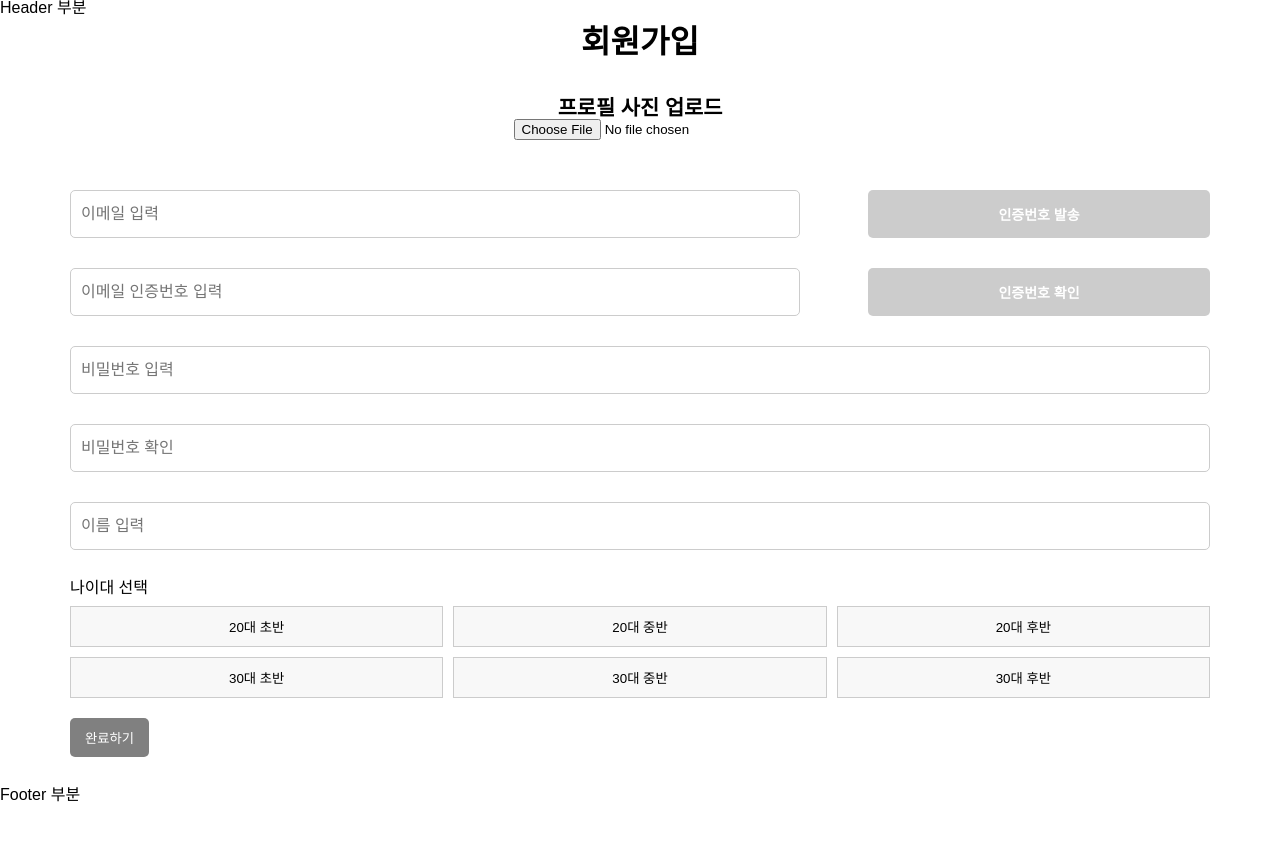
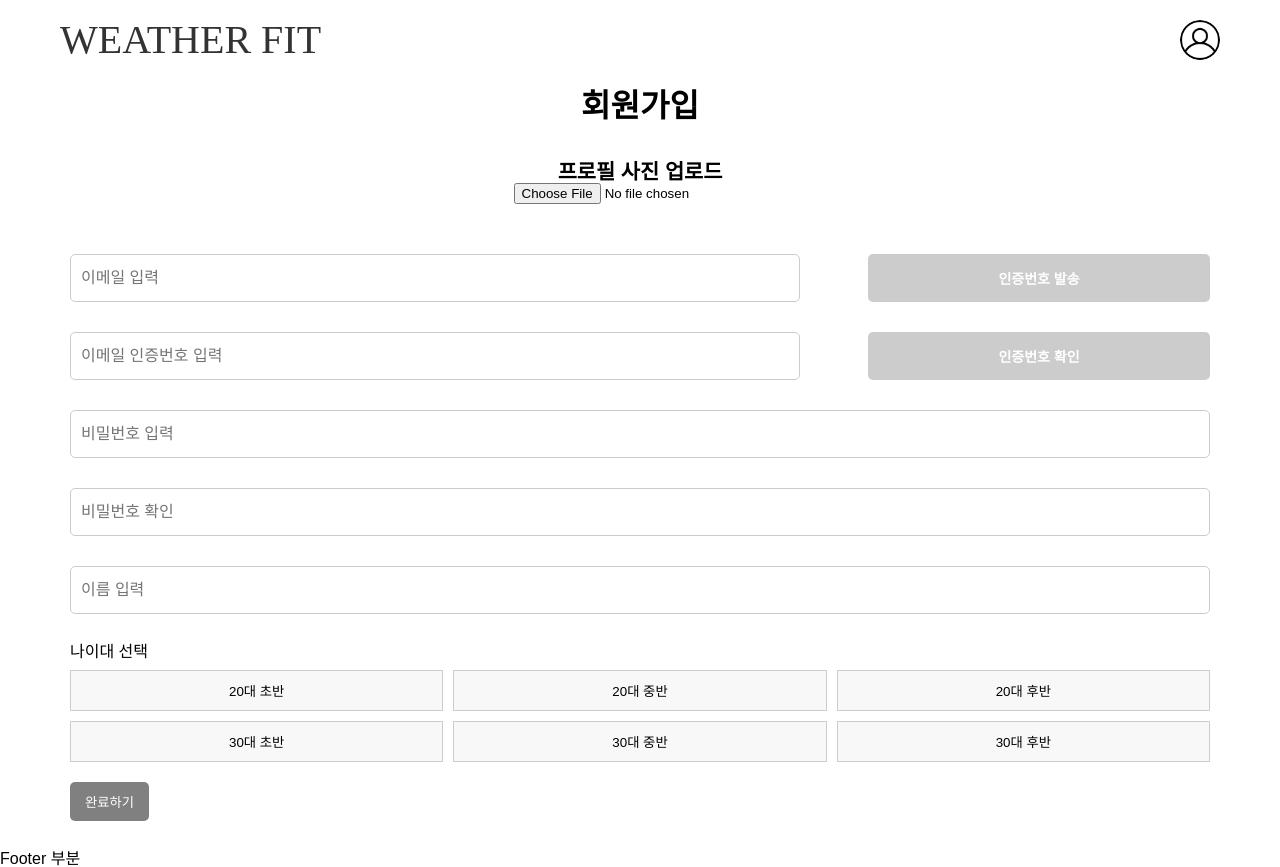
Before and after one commit to pshyun123/weather-fit, a React (Create React App) app: page /join in a window 1280 px wide. Before the commit the page ends 803 px from the top, so only its background shows below. Built offline with nearby package versions, Linux system fonts and the light colour scheme; no server answers.

Commit message:
login,header

```diff
--- a/src/api/LoginApi.jsx
+++ b/src/api/LoginApi.jsx
@@ -3,12 +3,30 @@ import Common from "../utils/Common";
 
 const LoginApi = {
   login: async (email, password) => {
-    console.log("로그인 진입 : " + email);
-    const data = {
-      email: email,
-      password: password,
-    };
-    return await axios.post(Common.WWEATHERFIT + "/auth/login", data);
+    try {
+      console.log("로그인 진입 : " + email);
+      const data = {
+        email: email,
+        password: password,
+      };
+
+      const response = await axios.post(
+        Common.WWEATHERFIT + "/auth/login",
+        data,
+        {
+          withCredentials: true, // 쿠키를 포함하여 요청
+          headers: {
+            "Content-Type": "application/json",
+          },
+        }
+      );
+
+      console.log("로그인 응답:", response.data);
+      return response;
+    } catch (error) {
+      console.error("로그인 에러:", error.response?.data);
+      throw error;
+    }
   },
 };
 
--- a/src/api/UserApi.jsx
+++ b/src/api/UserApi.jsx
@@ -62,6 +62,52 @@ const UserApi = {
     };
     return await axios.post(Common.WWEATHERFIT + "/auth/email/check", data);
   },
+
+  // 로그인 상태 확인
+  checkLoginStatus: async () => {
+    try {
+      const response = await axios.get(
+        Common.WWEATHERFIT + "/auth/login/check",
+        {
+          withCredentials: true,
+          headers: {
+            "Content-Type": "application/json",
+            Accept: "application/json",
+          },
+        }
+      );
+      console.log("로그인 상태 확인 응답:", response.data); // 응답 데이터 확인
+      return response;
+    } catch (error) {
+      console.error("로그인 상태 확인 상세 에러:", error.response?.data); // 상세 에러 확인
+      return {
+        data: {
+          success: false,
+          profileImage: null,
+          name: null,
+          ageGroup: null,
+          email: null,
+        },
+      };
+    }
+  },
+
+  // 로그아웃
+  logout: async () => {
+    try {
+      const response = await axios.post(
+        Common.WWEATHERFIT + "/auth/logout",
+        {},
+        {
+          withCredentials: true,
+        }
+      );
+      return response;
+    } catch (error) {
+      console.error("로그아웃 실패:", error);
+      throw error;
+    }
+  },
 };
 
 export default UserApi;
--- a/src/component/join/JoinInputstyle.jsx
+++ b/src/component/join/JoinInputstyle.jsx
@@ -70,7 +70,7 @@ export const InputButton = (props) => {
   });
 
   return (
-    <InputButtonComp active={active}>
+    <InputButtonComp>
       <div className="inputWrap">
         <input
           type={type || "text"}
@@ -78,7 +78,6 @@ export const InputButton = (props) => {
           placeholder={holder}
           onChange={changeEvt}
         />
-
         <Button
           clickEvt={() => btnClick && btnClick()}
           children={btnChild}
@@ -129,7 +128,17 @@ const InputComp = styled.div`
 
 // 일반 입력창 컴포넌트
 export const Input = (props) => {
-  const { value, holder, changeEvt, type, msg, msgType } = props;
+  const {
+    value,
+    holder,
+    changeEvt,
+    type,
+    msg,
+    msgType,
+    disabled,
+    btnClick,
+    btnChild,
+  } = props;
   return (
     <InputComp>
       <input
@@ -138,6 +147,9 @@ export const Input = (props) => {
         placeholder={holder}
         onChange={(e) => changeEvt(e)}
       />
+      {/* <button onClick={btnClick} disabled={disabled}>
+        {btnChild}
+      </button> */}
       <div className={`msg ${msgType ? "" : "fail"}`}>{msg}</div>
     </InputComp>
   );
--- a/src/component/join/JoinStyle.jsx
+++ b/src/component/join/JoinStyle.jsx
@@ -4,6 +4,7 @@ const JoinComp = styled.section`
   display: flex;
   flex-direction: column;
   align-items: center;
+  background-color: var(--IVORY);
 
   h2 {
     font-size: 2em;
--- a/src/component/layout/Header.jsx
+++ b/src/component/layout/Header.jsx
@@ -0,0 +1,131 @@
+import React, { useState, useEffect } from "react";
+import userIcon from "../../assets/header_person.png";
+import HeaderContainer from "./HeaderStyle";
+import { useNavigate } from "react-router-dom";
+import UserApi from "../../api/UserApi";
+import Common from "../../utils/Common";
+
+const Header = () => {
+  const navigate = useNavigate();
+  const [showUserOptions, setShowUserOptions] = useState(false);
+  const [isLoggedIn, setIsLoggedIn] = useState(false);
+  const [userProfile, setUserProfile] = useState(null);
+
+  // 로그인 상태 및 사용자 정보 확인
+  useEffect(() => {
+    const checkLoginStatus = async () => {
+      try {
+        const res = await UserApi.checkLoginStatus();
+        console.log("로그인 상태 확인 응답:", res.data);
+
+        if (res.data && res.data.success) {
+          setIsLoggedIn(true);
+          // URL에서 앞의 슬래시 제거
+          const profileUrl = res.data.profileImage.startsWith("/")
+            ? res.data.profileImage.substring(1)
+            : res.data.profileImage;
+          setUserProfile(profileUrl);
+          console.log("로그인 상태 확인 성공:", {
+            isLoggedIn: true,
+            profileImage: profileUrl,
+            name: res.data.name,
+          });
+        } else {
+          setIsLoggedIn(false);
+          setUserProfile(null);
+          console.log("로그인 되지 않은 상태");
+        }
+      } catch (error) {
+        console.error("로그인 상태 확인 실패:", error);
+        setIsLoggedIn(false);
+        setUserProfile(null);
+      }
+    };
+
+    checkLoginStatus();
+  }, []); // 컴포넌트 마운트 시 한 번만 실행
+
+  const handleLogoClick = () => {
+    console.log("로고 클릭, 메인페이지 이동");
+    navigate("/");
+  };
+
+  const handleUserIconClick = () => {
+    setShowUserOptions(!showUserOptions);
+  };
+
+  const handleLogout = async () => {
+    try {
+      await UserApi.logout();
+      setIsLoggedIn(false);
+      setUserProfile(null);
+      navigate("/");
+    } catch (error) {
+      console.error("로그아웃 실패:", error);
+    }
+  };
+
+  return (
+    <header
+      style={{
+        display: "flex",
+        justifyContent: "center",
+        alignItems: "center",
+        padding: "10px 20px",
+        backgroundColor: "#fff",
+        color: "#fff",
+        height: "80px",
+        width: "100%",
+      }}
+    >
+      <HeaderContainer>
+        <div
+          className="logo"
+          onClick={handleLogoClick}
+          style={{ cursor: "pointer" }}
+        >
+          WEATHER FIT
+        </div>
+
+        <div
+          className="user-icon"
+          onClick={handleUserIconClick}
+          style={{ cursor: "pointer" }}
+        >
+          <span>
+            {isLoggedIn && userProfile ? (
+              <img
+                src={userProfile}
+                alt="프로필"
+                className="profile-image"
+                onError={(e) => {
+                  console.error("이미지 로드 실패:", userProfile);
+                  e.target.src = userIcon;
+                }}
+              />
+            ) : (
+              <img src={userIcon} alt="userstate" />
+            )}
+          </span>
+          {showUserOptions && (
+            <div className={`options ${showUserOptions ? "show" : ""}`}>
+              {isLoggedIn ? (
+                <>
+                  <div onClick={() => navigate("/mypage")}>마이페이지</div>
+                  <div onClick={handleLogout}>로그아웃</div>
+                </>
+              ) : (
+                <>
+                  <div onClick={() => navigate("/login")}>로그인</div>
+                  <div onClick={() => navigate("/join")}>회원가입</div>
+                </>
+              )}
+            </div>
+          )}
+        </div>
+      </HeaderContainer>
+    </header>
+  );
+};
+
+export default Header;
--- /dev/null
+++ b/src/component/layout/HeaderStyle.jsx
@@ -0,0 +1,78 @@
+import { styled } from "styled-components";
+
+const HeaderContainer = styled.div`
+  display: flex;
+  justify-content: space-between;
+  align-items: center;
+  padding: 10px 20px;
+  width: 1200px;
+  margin: 0 auto;
+
+  color: #fff;
+  height: 80px;
+
+  .logo {
+    font-size: 40px;
+    font-weight: 400;
+    color: #333333;
+    font-family: "MedulaOne-Regular";
+  }
+
+  .user-icon {
+    width: 40px;
+    height: 40px;
+    position: relative;
+    display: flex;
+    justify-content: center;
+
+    img {
+      width: 100%;
+      height: 100%;
+      object-fit: cover;
+      border-radius: 50%;
+    }
+
+    .profile-image {
+      border: 1px solid #e1e1e1;
+      min-width: 40px;
+      min-height: 40px;
+    }
+  }
+
+  .options {
+    position: absolute;
+    top: 100%;
+    transform: translateX(50%);
+    right: 50%;
+    background-color: #fff;
+    border-radius: 5px;
+    box-shadow: 0 2px 5px rgba(0, 0, 0, 0.2);
+    padding: 8px 0;
+    min-width: max-content;
+    opacity: 0;
+    transform: translateY(-10px);
+    transition: opacity 0.3s ease, transform 0.3s ease;
+    z-index: 1000;
+    display: flex;
+    flex-direction: column;
+
+    div {
+      padding: 8px 16px;
+      color: #333;
+      cursor: pointer;
+      white-space: nowrap;
+      width: 100%;
+
+      &:hover {
+        background-color: #f5f5f5;
+      }
+    }
+  }
+
+  .options.show {
+    opacity: 1;
+    transform: translate(50%, 5px);
+  }
+`;
+
+export default HeaderContainer;
--- a/src/pages/Layout.jsx
+++ b/src/pages/Layout.jsx
@@ -1,9 +1,9 @@
 import { Outlet } from "react-router-dom";
-
+import Header from "../component/layout/Header";
 const Layout = () => {
   return (
     <div>
-      <header>Header 부분</header>
+      <Header />
       <main>
         <Outlet /> {/* 여기서 중첩된 라우트 렌더링 */}
       </main>
--- a/src/pages/LoginPage.jsx
+++ b/src/pages/LoginPage.jsx
@@ -45,19 +45,20 @@ const LoginPage = () => {
     if (isButtonActive) {
       try {
         const res = await LoginApi.login(inputEmail, inputPw);
-        if (res.data.success) {
-          console.log("로그인 성공 : ", res.data.success);
+        console.log("로그인 응답:", res.data);
+
+        if (res.data && res.data.success) {
+          console.log("로그인 성공");
           navigate("/");
         } else {
-          console.log("로그인 실패 : ", res.data.success);
+          console.log("로그인 실패");
+          setEmailMessage("이메일 또는 비밀번호가 올바르지 않습니다.");
+          setPwMessage("이메일 또는 비밀번호가 올바르지 않습니다.");
         }
-        // 로그인 API 호출 로직 추가 예정
-        console.log("로그인 시도:", { inputEmail, inputPw });
-        navigate("/");
       } catch (error) {
-        console.error("로그인 실패:", error);
-        setEmailMessage("이메일이 올바르지 않습니다.");
-        setPwMessage(" 비밀번호가 올바르지 않습니다.");
+        console.error("로그인 실패:", error.response?.data);
+        setEmailMessage("로그인 처리 중 오류가 발생했습니다.");
+        setPwMessage("로그인 처리 중 오류가 발생했습니다.");
       }
     }
   };
```
Also changed, not shown: src/assets/header_arrow.png (added), src/assets/header_person.png (added), src/component/login/login.jsx (deleted).
